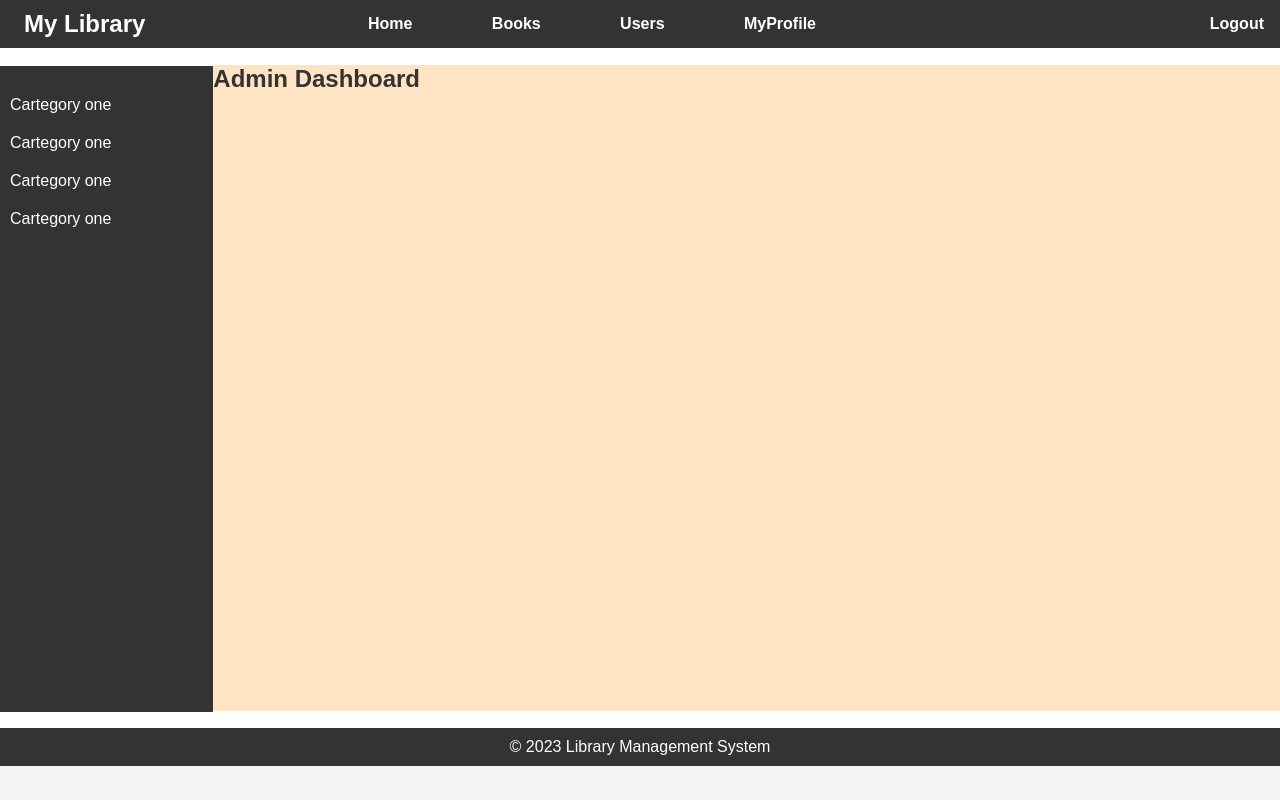
After one commit to NicasioMunyi/librarySystemPHP, a PHP site: page /admin/index.php in a window 1280 px wide. The commit adds this page. Run offline with PHP 8.4, Linux system fonts and the light colour scheme; the visitor is signed in with stand-in values (Sample User, id 1).

Commit message:
the main page

```diff
--- /dev/null
+++ b/admin/index.php
@@ -0,0 +1,18 @@
+<?php
+session_start();
+
+// Check if admin is logged in
+if (!isset($_SESSION['admin_id'])) {
+    header("Location: admin/adminLogin.php");
+    exit();
+}
+?>
+
+<?php include_once("../includes/header.php"); ?>
+
+    <?php include_once("../includes/leftnav.php");?>
+    <div class="main">
+        <h2>Admin Dashboard</h2>
+    </div>
+
+<?php include_once("../includes/footer.php"); ?>
--- a/assets/css/footer.css
+++ b/assets/css/footer.css
@@ -1,16 +1,8 @@
 /* reser some defautl styles */
-body, h1,h2, p, ul, li{
-    margin: 0;
-    padding: 0;
-
-}
-
 .footer{
     background-color: #333;
     color: #fff;
     text-align: center;
     padding:10px;
-    position: fixed;
-    bottom: 0;
     width: 100%;
 }
--- /dev/null
+++ b/assets/css/header.css
@@ -0,0 +1,123 @@
+.header{
+    background-color: #333;
+    color: #fff;
+    padding: 10px 0;
+    display:flex;
+    justify-content:space-between;
+
+}
+
+.logo{
+    margin-left: 1.5rem;
+    font-size: 24px;
+    font-weight: bold;
+}
+
+.nav{
+    width: 70%;
+    display: flex;.header {
+        background-color: #333;
+        color: #fff;
+        padding: 10px 0;
+        display: flex;
+    }
+
+    .logo {
+        margin-left: 1.5rem;
+        font-size: 24px;
+        font-weight: bold;
+    }
+
+    .nav {
+        width: 70%;
+        display: flex;
+        justify-content: space-between;
+        align-items: center;
+        margin-right: 1rem;
+    }
+
+    .nav ul {
+        width: 50%;
+        list-style: none;
+        display: flex;
+        flex-direction: row;
+        justify-content: space-between;
+    }
+
+    .nav a {
+        text-decoration: none;
+        color: #fff;
+        font-weight: bold;
+        font-size: 16px;
+        transition: color 0.3s ease;
+    }
+
+    .nav a:hover {
+        color: #4caf50;
+    }
+
+    .login {
+        margin-left: auto;
+    }
+
+    .login a {
+        text-decoration: none;
+        color: #fff;
+        font-weight: bold;
+        font-size: 16px;
+        transition: color 0.3s ease;
+    }
+
+    .login a:hover {
+        color: #4caf50;
+    }
+
+    .sticky {
+        position: fixed;
+        z-index: 1000;
+        width: 100%;
+        background-color: aqua;
+    }
+
+    justify-content: space-between;
+    align-items: center;
+    margin-right: 1rem;
+}
+
+.nav ul{
+    width: 50%;
+    list-style: none;
+    display: flex;
+    flex-direction: row;
+    justify-content: space-between;
+}
+
+.nav ul li {
+}
+.nav a{
+    text-decoration: none;
+    color: #fff;
+    font-weight: bold;
+    font-size: 16px;
+    transition: color 0.3s ease;
+}
+
+.nav a:hover{
+    color: #4caf50;
+}
+.login a{
+    text-decoration: none;
+    color: #fff;
+    font-weight: bold;
+    font-size: 16px;
+    transition: color 0.3s ease;
+}
+.login a:hover{
+    color : #4caf50
+}
+.header.sticky{
+    position: fixed;
+    z-index: 1000;
+    width: 100%;
+
+}
--- a/assets/css/index.css
+++ b/assets/css/index.css
@@ -4,6 +4,7 @@
     box-sizing: border-box;
 }
 body{
+
     background-color: #f4f4f4;
     font-family: 'Aerial', sans-serif;
 }
@@ -11,22 +12,15 @@ body{
     display:flex ;
     justify-content: center;
     align-items: center;
-    height: 100vh;
+    height:85vh;
     width: 100%;
     background-color: #fff;
 }
 h2{
     color: #333;
 }
-
-.error{
-    color:#ff0000;
-    margin-bottom: 10px;
-
+.main{
+    width: 100%;
+    height: 95%;
+    background-color: bisque;
 }
-
-/*login form*/
-
-form{
- margin-top: 20px ;
-}
--- /dev/null
+++ b/assets/css/leftnav.css
@@ -0,0 +1,27 @@
+.left-navbar{
+    height:95%;
+    width: 20%;
+    background-color: #333;
+    padding-top: 20px;
+    margin-top: 2px;
+
+}
+
+.left-navbar ul{
+    list-style: none;
+    padding: 0;
+
+}
+.left-navbar li{
+    padding:  10px;
+}
+.left-navbar a{
+    text-decoration: none;
+    color: #fff;
+    font-size: 16px;
+    display: block;
+    transition: color 0.3s ease;
+}
+.left-navbar a:hover{
+    color: #4caf50;
+}
--- a/database/init.sql
+++ b/database/init.sql
@@ -40,3 +40,7 @@ CREATE TABLE BorrowedBooks(
     FOREIGN KEY (UserID) REfERENCES Users(UserID),
     FOREIGN KEY (BookID) REFERENCES Books(BookId)
     );
+
+    -- alter the books table to allow image storage
+
+ALTER TABLE Books ADD COLUMN PicturePath VARCHAR(255);
--- a/includes/header.php
+++ b/includes/header.php
@@ -0,0 +1,50 @@
+<!DOCTYPE html>
+<html lang="en">
+<head>
+    <meta charset="UTF-8">
+    <meta name="viewport" content="width=device-width, initial-scale=1.0">
+    <link rel="stylesheet" href="../assets/css/index.css">
+    <link rel="stylesheet" href="../assets/css/form.css">
+    <link rel="stylesheet" href="../assets/css/footer.css">
+    <link rel="stylesheet" href="../assets/css/header.css">
+    <link rel="stylesheet" href="../assets/css/leftnav.css">
+    <script>
+    window.onscroll = function() {
+        myFunction();
+    };
+
+    function myFunction() {
+        var header = document.querySelector('.header');
+        if (window.pageYOffset > 0) {
+            header.classList.add('sticky');
+        } else {
+            header.classList.remove('sticky');
+        }
+    }
+</script>
+
+
+    <title>Your Library</title>
+</head>
+<body>
+    <div class="header">
+        <div class="logo">My Library</div>
+        <div class="nav">
+            <ul>
+                <li> <a href="#">Home</a></li>
+                <li> <a href="#">Books</a></li>
+                <li> <a href="#">Users</a></li>
+                <li> <a href="#">MyProfile</a></li>
+            </ul>
+            <div class="login">
+                <?php
+                    if(isset($_SESSION['admin_id']) || isset($_SESSION['user_id'])){
+                        echo '<a href="../admin/logout.php">Logout</a>';
+                    } else {
+                        echo '<a href="user/login.php">Login</a>';
+                    }
+                ?>
+            </div>
+        </div>
+    </div>
+    <div class="container">
--- /dev/null
+++ b/includes/leftnav.php
@@ -0,0 +1,9 @@
+<div class="left-navbar">
+    <ul>
+        <li> <a href="#">Cartegory one</a></li>
+        <li> <a href="#">Cartegory one</a></li>
+        <li> <a href="#">Cartegory one</a></li>
+        <li> <a href="#">Cartegory one</a></li>
+    </ul>
+
+</div>
```
Also changed, not shown: admin/adminLogin.php (+21 -33 lines), admin/logout.php (added, +10 -0 lines).
